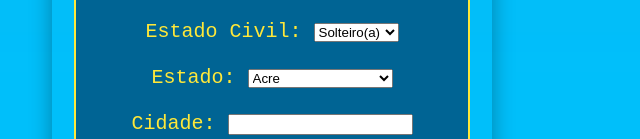
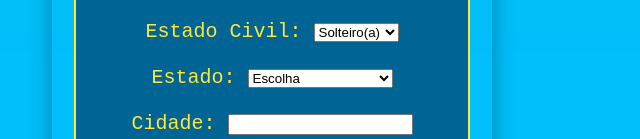
Before and after one commit to nuneszinn/Single-Finger-Tech, a plain HTML site: page index.html in a window 1280 px wide. Shown: the part 661-800 px from the top of the page, 368-1008 px from the left. Drawn offline with Linux system fonts and the light colour scheme; files whose address does not match are found by name.

Commit message:
Update index.html

```diff
--- a/index.html
+++ b/index.html
@@ -56,6 +56,7 @@
                     <br>
                     <label for="estado">Estado: </label>
                     <select name="select">
+                        <option value="ac">Escolha</option>
                         <option value="ac">Acre</option>
                         <option value="al">Alagoas</option>
                         <option value="am">Amazonas</option>
```
